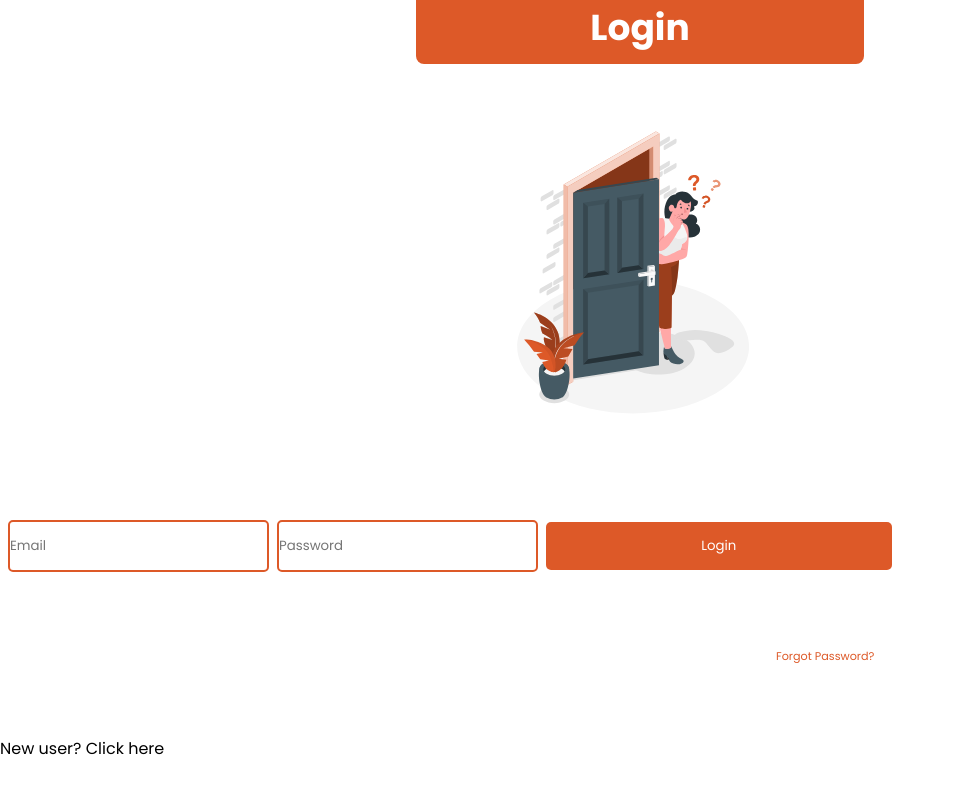
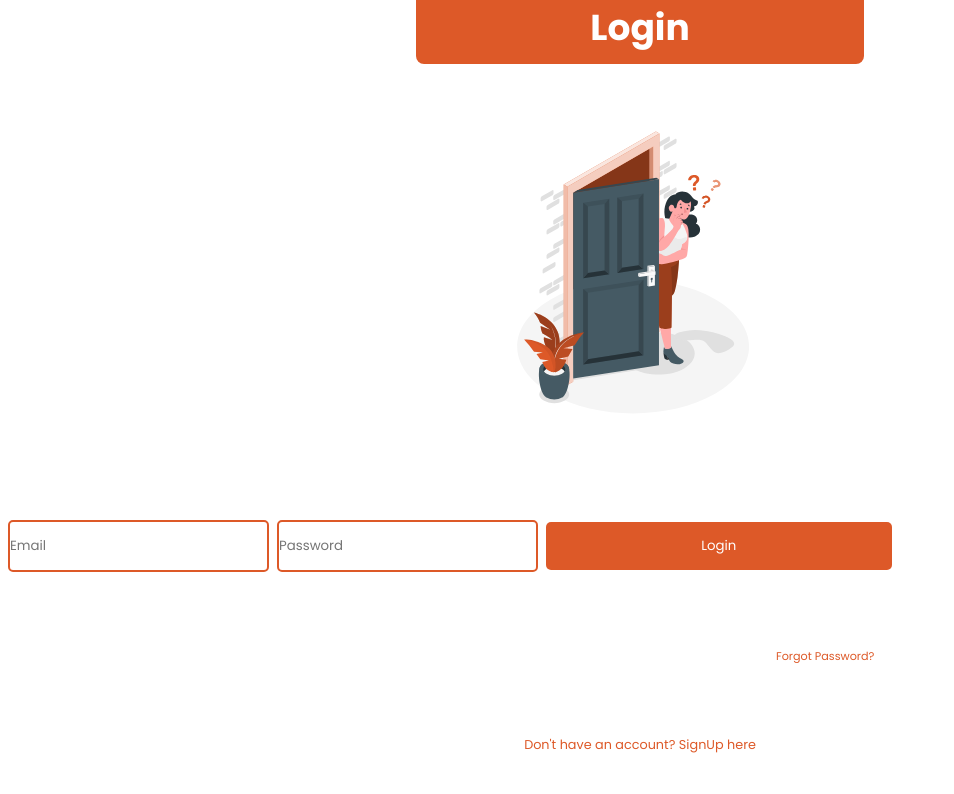
Before and after one commit to Fiifisapp/React_Hunter, a React (Create React App) app: page /auth in a window 1280 px wide. Shown: the top 794 px of the page, without its empty margins (0-954 px from the left). Built offline with nearby package versions, Linux system fonts and the light colour scheme; no server answers.

Commit message:
page styling

```diff
--- a/src/components/Auth.js
+++ b/src/components/Auth.js
@@ -11,7 +11,7 @@ const Auth = () => {
     <div className="container">
       {!index ? <Login /> : <Signup />}
       <p onClick={toggleIndex}>
-        {!index ? "New user? Click here " : "Already have an acount?"}
+        {!index ? "Don't have an account? SignUp here " : "Already have an acount?"}
       </p>
     </div>
   )
--- a/src/components/login.styles.css
+++ b/src/components/login.styles.css
@@ -16,36 +16,35 @@
     margin-top: 1rem;
     margin-left: 0.5rem;
   }
-  .login-form{
+  .login-form {
     margin-top: 2rem;
     height: 29vh;
   }
-  .login-button{
+  .login-button {
     width: 27%;
     height: 6vh;
     margin-left: 0.5rem;
     margin-top: 0.5rem;
-    background-color: #DD5928;
+    background-color: #dd5928;
     border-radius: 5px;
     color: white;
     border: none;
   }
   .login-button:hover {
-    background-color: #5F5B5B;
+    background-color: #5f5b5b;
     cursor: pointer;
   }
-  .login-text{
+  .login-text {
     font-size: 0.7rem;
-    color: #DD5928;
+    color: #dd5928;
     margin-left: 0.5rem;
     margin-top: 0.5rem;
     position: absolute;
     top: 80%;
     left: 60%;
   }
-  .login-text:hover{
-      cursor: pointer;
-      color: #5F5B5B;
+  .login-text:hover {
+    cursor: pointer;
+    color: #5f5b5b;
   }
-
 }
--- a/src/index.css
+++ b/src/index.css
@@ -57,7 +57,15 @@
     background-color: #5F5B5B;
     cursor: pointer;
   }
-
+  p{
+    color: #dd5928;
+    text-align: center;
+    font-size: 0.8rem;
+  }
+  p:hover{
+    color: #5F5B5B;
+    cursor: pointer;
+  }
 }
 
 /* for iphone SE */
```
